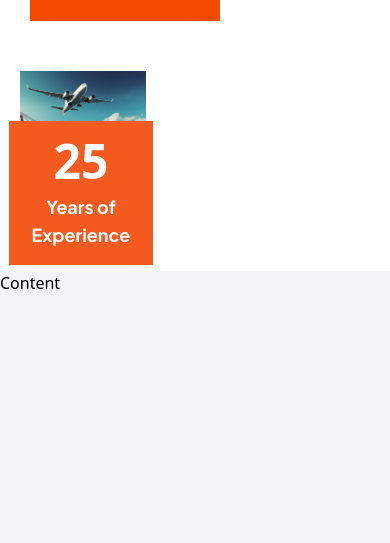
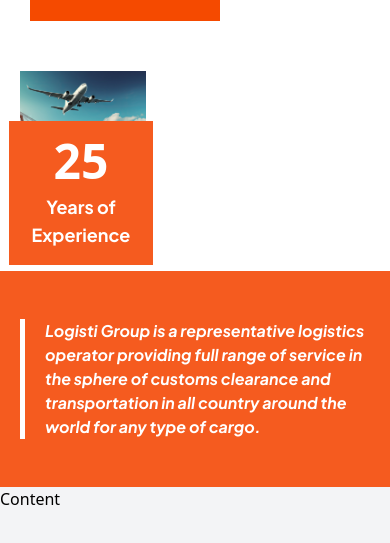
Before and after one commit to AlvinNjenga/sugar-trading, a React (Vite) app: page / in a window 390 px wide. Shown: the part 1375-1918 px from the top of the page. Built offline with nearby package versions, Linux system fonts and the light colour scheme.

Commit message:
Completed responsive info section divider

```diff
--- a/src/index.css
+++ b/src/index.css
@@ -35,22 +35,28 @@
     background-repeat: no-repeat;
 }
 
-/* #about-image-tag::before {
-    position: absolute;
-    content: "";
-    right: 0px;
-    top: -30px;
-    width: 0;
-    height: 0;
-    border-bottom: 30px solid #d34e19;
-    border-right: 30px solid transparent;
-    z-index: -1;
-    left: auto;
-} */
-
 #about-image-tag {
     position: absolute;
     top: 50px;
     right: 5%;
     border: 1px solid #F55B1F;
 }
+
+/* Info Section Divider */
+
+#info-section-divider {
+    background-image: url("../src/assets/cta-img-bg.jpg");
+    background-position: center left;
+    background-repeat: no-repeat;
+    background-size: cover;
+}
+
+#info-section-content {
+    background: #F55B1F;
+}
+
+@media (min-width: 64rem) {
+    #info-section-content {
+        background: linear-gradient(-135deg, #F55B1F 70%, transparent 25%)
+    }
+}
--- a/src/pages/Home/HomePage.jsx
+++ b/src/pages/Home/HomePage.jsx
@@ -3,16 +3,20 @@
 
 import Hero from "./Hero";
 import AboutCompany from "./AboutCompany";
+import InfoSectionDivider from "./InfoSectionDivider";
 
 const Home = () => {
   return (
     <>
       <Hero />
+
       <Container>
         <AboutCompany />
       </Container>
+      <InfoSectionDivider />
+
       <div className="min-h-screen bg-gray-100">
-      Content
+        Content
       </div>
       <Footer />
     </>
--- /dev/null
+++ b/src/pages/Home/InfoSectionDivider.jsx
@@ -0,0 +1,20 @@
+import React from 'react'
+
+const InfoSectionDivider = () => {
+  return (
+    <>
+      <div id="info-section-divider" className='flex-col justify-center items-end lg:flex'>
+          <div
+            id="info-section-content"
+            className='text-white h-full w-full flex justify-end py-12 lg:py-16 lg:w-2/3'
+          >
+            <div className=' flex justify-center px-5 items-center lg:w-[60%] lg:px-2'>
+              <p id="info-section-text" className='font-bold italic font-jakarta text-[16px] pl-5 border-l-5 border-white'>Logisti Group is a representative logistics operator providing full range of service in the sphere of customs clearance and transportation in all country around the world for any type of cargo.</p>
+            </div>
+          </div>
+      </div>
+    </>
+  )
+}
+
+export default InfoSectionDivider;
```
Also changed, not shown: src/assets/cta-img-bg.jpg (added).
